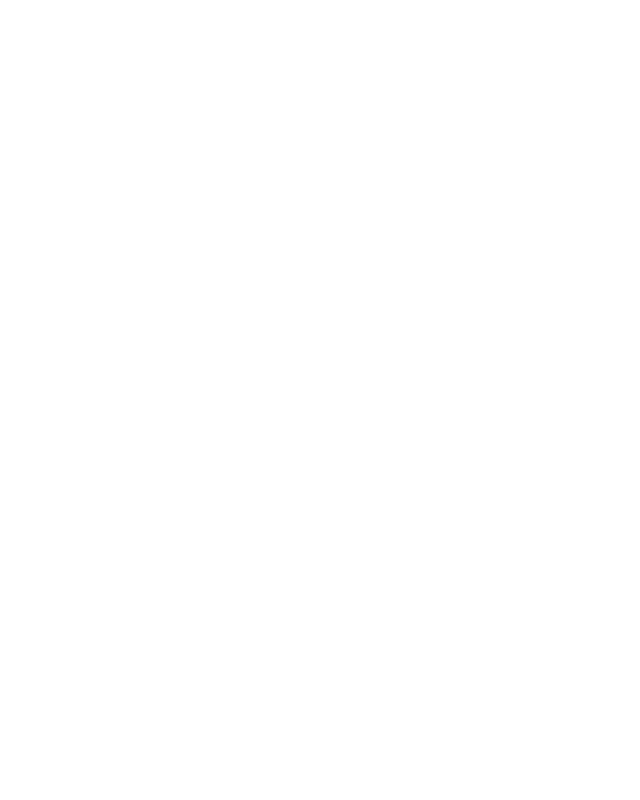
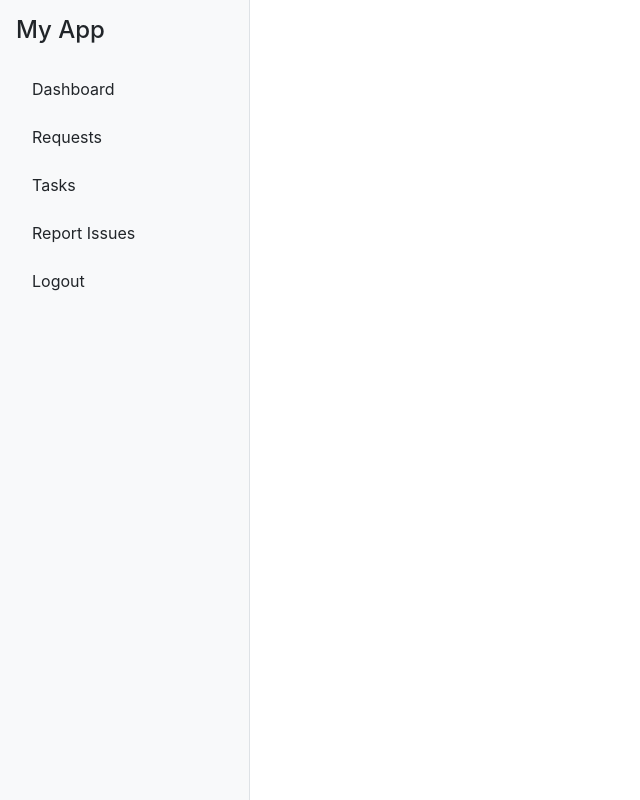
Before and after one commit to anthonyYo03/HR_APP_FRONTEND, a React (Create React App) app: page /employee in a window 1280 px wide. Before the commit this address had no page. Shown: the whole page, without its empty margins (0-640 px from the left). Built offline with nearby package versions, Linux system fonts and the light colour scheme.

Commit message:
Seconf Commit

```diff
--- a/src/App.tsx
+++ b/src/App.tsx
@@ -1,5 +1,3 @@
-import React from 'react';
-import logo from './logo.svg';
 import './App.css';
 import Login from './Login/Login';
 import Otp from './OTP/Otp';
@@ -8,6 +6,9 @@
 import {Toaster} from 'react-hot-toast'
 import EmployeeComponents from './EmployeeComponents/EmployeeComponents';
 import HrComponents from './HrComponents/HrComponents';
+import NotFound from './NotFound/NotFound';
+
+
 function App() {
   return (
 
@@ -18,8 +19,12 @@
     <Route path='/' element={<Register/>} ></Route>
     <Route path='/login' element={<Login/>} ></Route>
     <Route path='/otp' element={<Otp/>}></Route>
-    <Route path="/employeeDashboard" element={<EmployeeComponents/>}></Route>
+
     <Route path='/hrDashboard' element={<HrComponents/>}></Route>
+    <Route path='employee/*' element= {<EmployeeComponents/> }> </Route>
+    <Route path='*' element={<NotFound/>}></Route>
+
+
 
    </Routes>
 
--- /dev/null
+++ b/src/EmployeeComponents/Dashboard/EmployeeDashboard.tsx
@@ -0,0 +1,7 @@
+import React from 'react'
+
+export default function EmployeeDashboard() {
+  return (
+    <div>Dashboard</div>
+  )
+}
--- a/src/EmployeeComponents/EmployeeComponents.tsx
+++ b/src/EmployeeComponents/EmployeeComponents.tsx
@@ -1,7 +1,24 @@
 import React from 'react'
+import { Route,Routes,Outlet } from 'react-router-dom'
+import EmployeeDashboard from './Dashboard/EmployeeDashboard'
+import EmployeeReportIssues from './ReportIssues/EmployeeReportIssues'
+import EmployeeRequest from './Request/EmployeeRequest'
+import EmployeeSidebar from './Sidebar/EmployeeSidebar'
+import EmployeeTask from './Task/EmployeeTask'
+
 
 export default function EmployeeComponents() {
   return (
-    <div>EmployeeComponents</div>
+
+    <>
+    <EmployeeSidebar/>
+    <Outlet/>
+     <Routes>
+    <Route path='dashboard' element={<EmployeeDashboard/>} ></Route>
+    <Route path='reportIssue' element={<EmployeeReportIssues/>} ></Route>
+    <Route path='request' element={<EmployeeRequest/>}></Route>
+    <Route path='task' element={<EmployeeTask/>}></Route>
+   </Routes>
+   </>
   )
 }
--- /dev/null
+++ b/src/EmployeeComponents/ReportIssues/EmployeeReportIssues.tsx
@@ -0,0 +1,7 @@
+import React from 'react'
+
+export default function EmployeeReportIssues() {
+  return (
+    <div>Employee</div>
+  )
+}
--- /dev/null
+++ b/src/EmployeeComponents/Request/EmployeeRequest.tsx
@@ -0,0 +1,7 @@
+import React from 'react'
+
+export default function EmployeeRequest() {
+  return (
+    <div>EmployeeRequest</div>
+  )
+}
--- /dev/null
+++ b/src/EmployeeComponents/Sidebar/EmployeeSidebar.tsx
@@ -0,0 +1,76 @@
+import React, { useState } from "react";
+import { Link } from "react-router-dom";
+
+export default function EmployeeSidebar() {
+  const [isOpen, setIsOpen] = useState(true); // For mobile toggle
+
+  const toggleSidebar = () => {
+    setIsOpen(!isOpen);
+  };
+
+  return (
+    <div className="d-flex">
+      {/* Sidebar */}
+      <div
+        className={`bg-light border-end p-3 ${
+          isOpen ? "d-block" : "d-none d-md-block"
+        }`}
+        style={{ width: "250px", minHeight: "100vh" }}
+      >
+        <h4 className="mb-4">My App</h4>
+        <ul className="nav flex-column">
+          <li className="nav-item mb-2">
+            <Link className="nav-link text-dark" to="/employee/dashboard">
+              Dashboard
+            </Link>
+          </li>
+          {/* <li className="nav-item mb-2">
+            <Link className="nav-link text-dark" to="/profile">
+              Profile
+            </Link>
+          </li>
+          <li className="nav-item mb-2">
+            <Link className="nav-link text-dark" to="/settings">
+              Settings
+            </Link>
+          </li> */}
+
+             <li className="nav-item mb-2">
+    <Link className="nav-link text-dark" to="/employee/request">
+      Requests
+    </Link>
+  </li>
+  <li className="nav-item mb-2">
+    <Link className="nav-link text-dark" to="/employee/task">
+      Tasks
+    </Link>
+  </li>
+  <li className="nav-item mb-2">
+    <Link className="nav-link text-dark" to="/employee/reportIssues">
+      Report Issues
+    </Link>
+  </li>
+
+
+          <li className="nav-item mb-2">
+            <Link className="nav-link text-dark" to="/logout">
+              Logout
+            </Link>
+          </li>
+        </ul>
+      </div>
+
+      {/* Main Content */}
+      <div className="flex-grow-1">
+        {/* Mobile toggle button */}
+        <button
+          className="btn btn-primary d-md-none m-2"
+          onClick={toggleSidebar}
+        >
+          {isOpen ? "Close Menu" : "Open Menu"}
+        </button>
+
+      </div>
+    </div>
+  );
+}
--- /dev/null
+++ b/src/EmployeeComponents/Task/EmployeeTask.tsx
@@ -0,0 +1,7 @@
+import React from 'react'
+
+export default function EmployeeTask() {
+  return (
+    <div>task</div>
+  )
+}
--- a/src/Login/Login.tsx
+++ b/src/Login/Login.tsx
@@ -28,7 +28,7 @@
 
 
 setTimeout(()=>{
-navigate('/employeeDashboard')
+navigate('/employee')
 },2000)
 
 } catch (error:any) {
--- /dev/null
+++ b/src/NotFound/NotFound.tsx
@@ -0,0 +1,7 @@
+import React from 'react'
+
+export default function NotFound() {
+  return (
+    <div>NotFound</div>
+  )
+}
```
